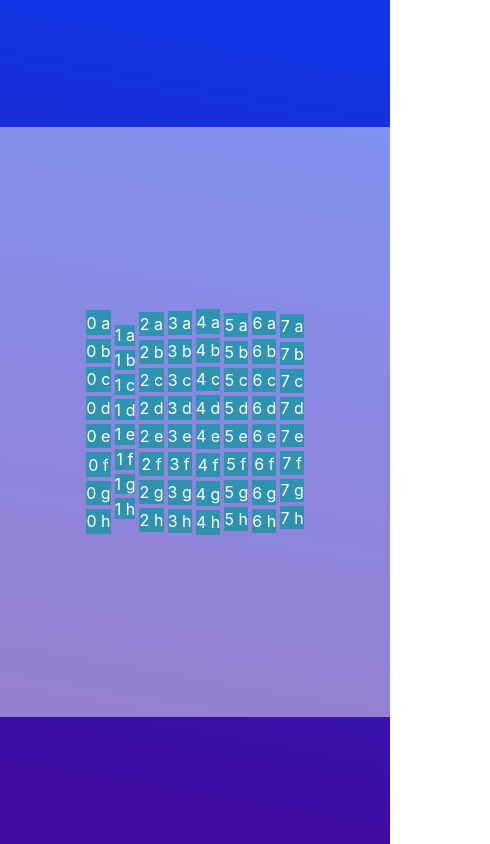
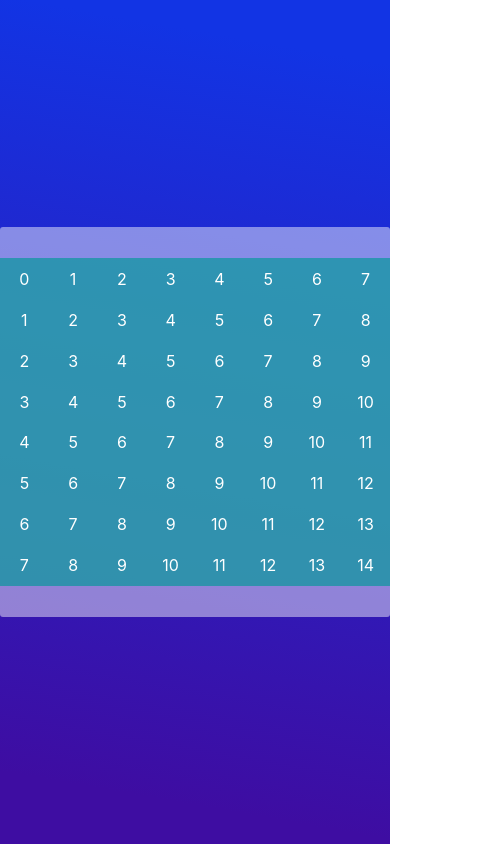
Before and after one commit to thatvictor7/checkers, a React (Create React App) app: page / in a window 390 px wide. Shown: the whole page, 490 px wide, since content can reach past the window. Built offline with nearby package versions, Linux system fonts and the light colour scheme.

Commit message:
styled board to be responsive

```diff
--- a/package.json
+++ b/package.json
@@ -12,7 +12,7 @@
     "web-vitals": "^2.1.4"
   },
   "scripts": {
-    "start": "react-scripts start",
+    "start": "react-scripts --openssl-legacy-provider start",
     "build": "react-scripts build",
     "test": "react-scripts test",
     "eject": "react-scripts eject"
--- a/src/components/board.jsx
+++ b/src/components/board.jsx
@@ -2,8 +2,11 @@ import '../styling/board.css'
 
 export default function Board() {
 
-    const rowNum = ['0', '1', '2', '3', '4', '5', '6', '7']
-    const columnChar = ['a', 'b', 'c', 'd', 'e', 'f', 'g', 'h']
+    // const rowNum = ['0', '1', '2', '3', '4', '5', '6', '7']
+    const rowNum = [0,1,2,3,4,5,6,7]
+    // const columnChar = ['a', 'b', 'c', 'd', 'e', 'f', 'g', 'h']
+    // const columnChar = ['0', '1', '2', '3', '4', '5', '6', '7']
+    const columnChar = [0,1,2,3,4,5,6,7]
 
     // function checker() {
     //     // for (let i = 0; i < 8; i++) {
@@ -17,13 +20,14 @@ export default function Board() {
     // }
 
     return (
-        <div id='board-container' className="flex-centered">
+        <div id='board-container' >
             {rowNum.map((val, index) => {
             // return <div key={index} className='square flex-centered'>{val}</div>
             return(
                 <div className='column'>
                     {columnChar.map((v,i) => {
-                    return <div className='square flex-centered'>{val} {v}</div>
+                        var res = val + v
+                    return <div className='square flex-centered'>{res}</div>
                 })}
                 </div>
             )
--- a/src/styling/board.css
+++ b/src/styling/board.css
@@ -3,19 +3,35 @@
     height: 70vh;
     aspect-ratio: 4/4;
     border-radius: 3px;
-
+    display: flex;
+    justify-content: center;
+    align-content: space-between;
 }
 
 .square {
-    height: 12%;
+    height: 10.5%;
     aspect-ratio: 4/4;
     background-color: rgba(0, 152, 152, 0.658);
-    margin: 2px;
+    /* margin: 2px; */
 }
 
 .column {
     display: flex;
     flex-direction: column;
-    /* height: 100%; */
+    height: 100%;
     /* margin: 12px; */
+    justify-content: center;
+    align-content: center;
+    width: inherit;
 }
+
+@media all and (max-width: 950px) {
+    #board-container {
+        height: unset;
+        width: 100vw;
+    }
+}
+
+@media screen {
+
+}
```
Also changed, not shown: public/logo192.png (deleted), public/logo512.png (deleted).
